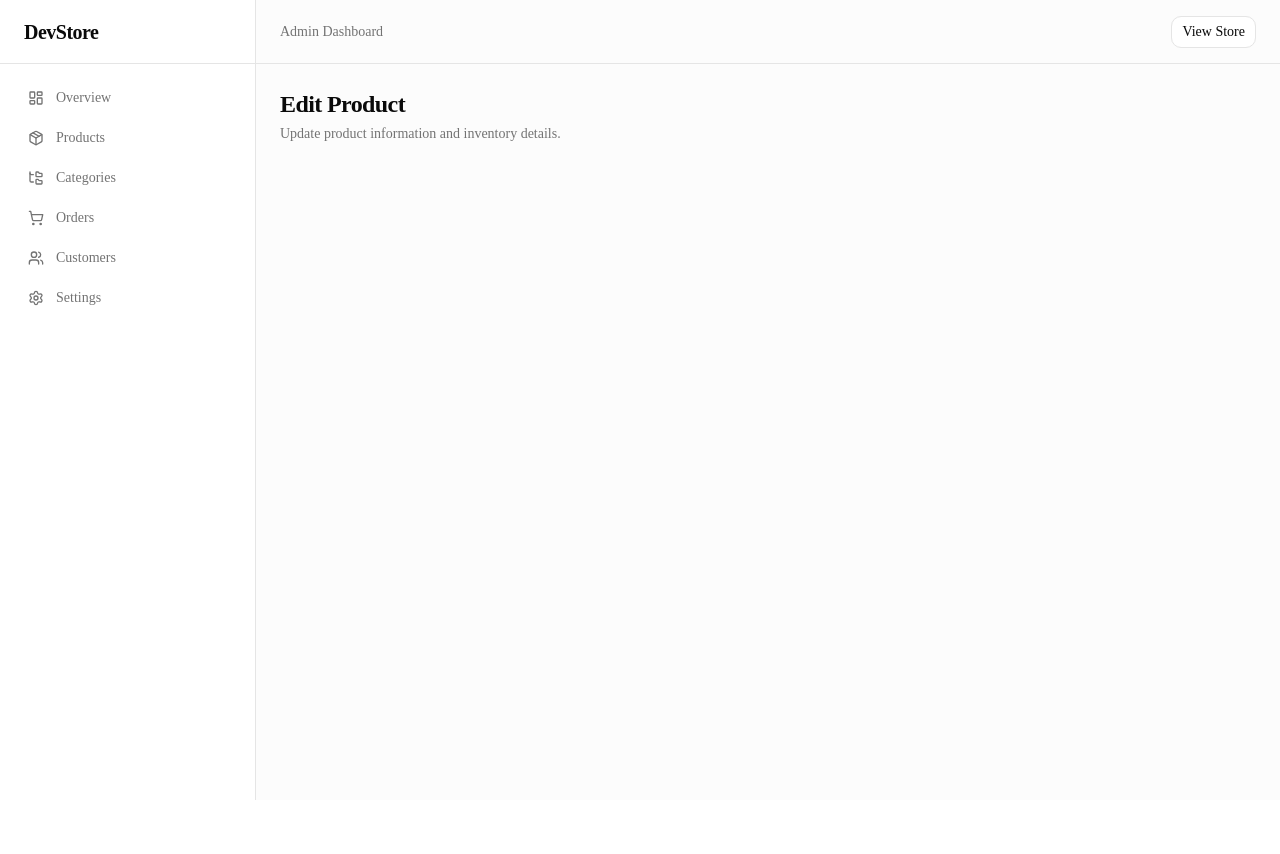
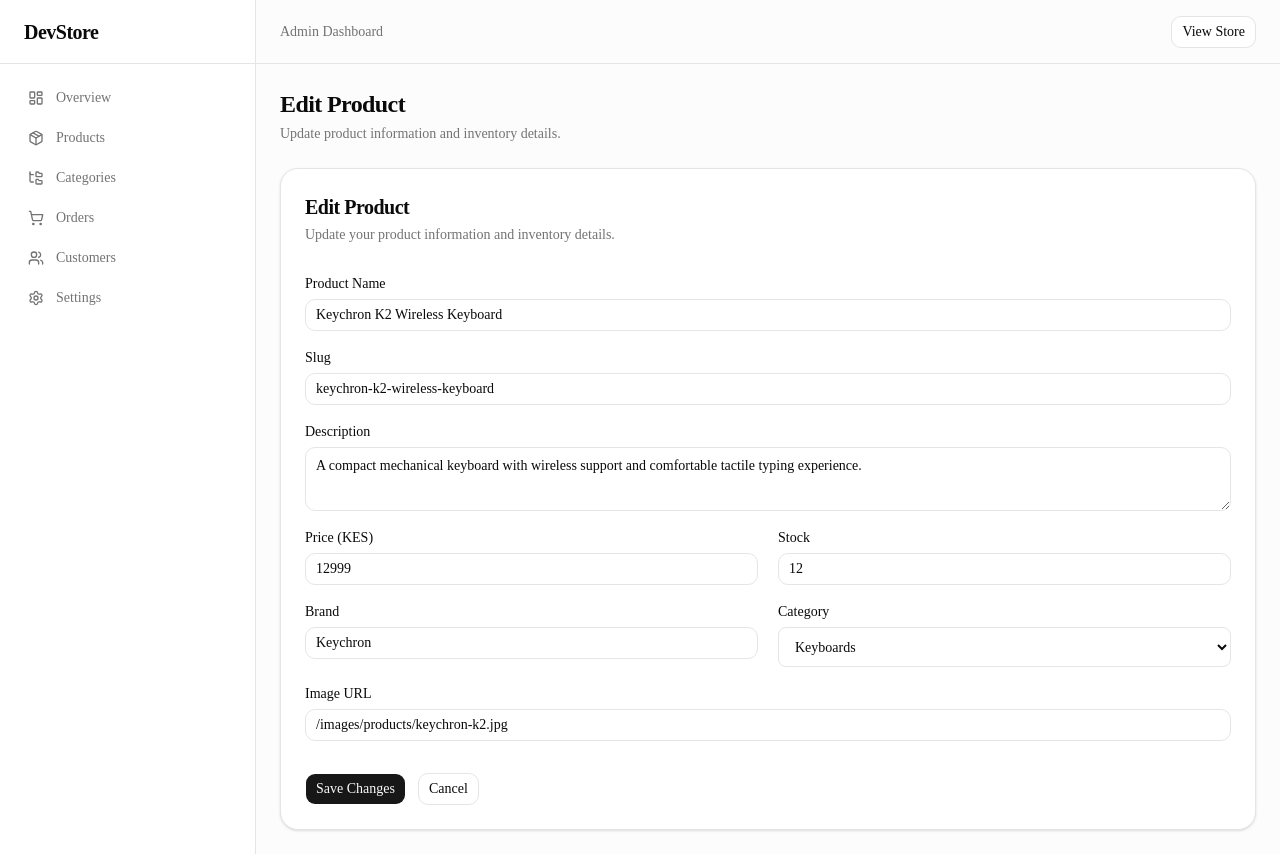
Before and after one commit to Mark23Dev/devstore, a Next.js app: page /dashboard/products/prod_1/edit in a window 1280 px wide. Before the commit the page ends 800 px from the top, so only its background shows below. Built offline with nearby package versions, Linux system fonts and the light colour scheme.

Commit message:
Add Category form and Product form in admin dashboard

```diff
--- a/src/app/(dashboard)/dashboard/categories/[id]/edit/page.tsx
+++ b/src/app/(dashboard)/dashboard/categories/[id]/edit/page.tsx
@@ -1,14 +1,40 @@
 import { DashboardShell } from "@/src/components/dashboard/DashboardShell";
+import { CategoryForm } from "@/src/components/forms/CategoryForm";
 import { PageHeader } from "@/src/components/shared/PageHeader";
+import { categories } from "@/src/data/categories";
+import { notFound } from "next/navigation";
 
 
-export default function EditCategoryPage() {
+type EditCategoryPageProps = {
+  params: {
+    id: string;
+  };
+};
+
+export default function EditCategoryPage({
+  params,
+}: EditCategoryPageProps) {
+  const category = categories.find((item) => item.id === params.id);
+
+  if (!category) {
+    notFound();
+  }
+
   return (
     <DashboardShell>
       <PageHeader
         title="Edit Category"
         description="Update category details and organization."
       />
+
+      <CategoryForm
+        mode="edit"
+        defaultValues={{
+          name: category.name,
+          slug: category.slug,
+          description: category.description,
+        }}
+      />
     </DashboardShell>
   );
 }
--- a/src/app/(dashboard)/dashboard/categories/new/page.tsx
+++ b/src/app/(dashboard)/dashboard/categories/new/page.tsx
@@ -1,4 +1,5 @@
 import { DashboardShell } from "@/src/components/dashboard/DashboardShell";
+import { CategoryForm } from "@/src/components/forms/CategoryForm";
 import { PageHeader } from "@/src/components/shared/PageHeader";
 
 
@@ -9,6 +10,8 @@
         title="Add Category"
         description="Create a new category for organizing products."
       />
+
+      <CategoryForm mode="create" />
     </DashboardShell>
   );
 }
--- a/src/app/(dashboard)/dashboard/products/[id]/edit/page.tsx
+++ b/src/app/(dashboard)/dashboard/products/[id]/edit/page.tsx
@@ -1,14 +1,45 @@
 import { DashboardShell } from "@/src/components/dashboard/DashboardShell";
+import { ProductForm } from "@/src/components/forms/ProductForm";
 import { PageHeader } from "@/src/components/shared/PageHeader";
+import { products } from "@/src/data/products";
+import { notFound } from "next/navigation";
 
 
-export default function EditProductPage() {
+type EditProductPageProps = {
+  params: {
+    id: string;
+  };
+};
+
+export default function EditProductPage({
+  params,
+}: EditProductPageProps) {
+  const product = products.find((item) => item.id === params.id);
+
+  if (!product) {
+    notFound();
+  }
+
   return (
     <DashboardShell>
       <PageHeader
         title="Edit Product"
         description="Update product information and inventory details."
       />
+
+      <ProductForm
+        mode="edit"
+        defaultValues={{
+          name: product.name,
+          slug: product.slug,
+          description: product.description,
+          price: product.price,
+          brand: product.brand,
+          stock: product.stock,
+          category: product.category,
+          image: product.image,
+        }}
+      />
     </DashboardShell>
   );
 }
--- a/src/app/(dashboard)/dashboard/products/new/page.tsx
+++ b/src/app/(dashboard)/dashboard/products/new/page.tsx
@@ -1,4 +1,5 @@
 import { DashboardShell } from "@/src/components/dashboard/DashboardShell";
+import { ProductForm } from "@/src/components/forms/ProductForm";
 import { PageHeader } from "@/src/components/shared/PageHeader";
 
 
@@ -9,6 +10,8 @@
         title="Add Product"
         description="Create a new product for your store."
       />
+
+      <ProductForm mode="create" />
     </DashboardShell>
   );
 }
--- /dev/null
+++ b/src/components/forms/CategoryForm.tsx
@@ -0,0 +1,74 @@
+import { Input } from "@/src/components/ui/input";
+import { Label } from "@/src/components/ui/label";
+import { Textarea } from "@/src/components/ui/textarea";
+import { Button } from "@/src/components/ui/button";
+
+type CategoryFormValues = {
+  name?: string;
+  slug?: string;
+  description?: string;
+};
+
+type CategoryFormProps = {
+  mode: "create" | "edit";
+  defaultValues?: CategoryFormValues;
+};
+
+export function CategoryForm({
+  mode,
+  defaultValues,
+}: CategoryFormProps) {
+  const isEdit = mode === "edit";
+
+  return (
+    <div className="space-y-8 rounded-2xl border bg-background p-6 shadow-sm">
+      <div className="space-y-1">
+        <h2 className="text-xl font-semibold tracking-tight">
+          {isEdit ? "Edit Category" : "Create Category"}
+        </h2>
+        <p className="text-sm text-muted-foreground">
+          {isEdit
+            ? "Update the category name, slug, and description."
+            : "Add a new category to organize your products."}
+        </p>
+      </div>
+
+      <div className="grid gap-5">
+        <div className="space-y-2">
+          <Label htmlFor="name">Category Name</Label>
+          <Input
+            id="name"
+            defaultValue={defaultValues?.name ?? ""}
+            placeholder="Keyboards"
+          />
+        </div>
+
+        <div className="space-y-2">
+          <Label htmlFor="slug">Slug</Label>
+          <Input
+            id="slug"
+            defaultValue={defaultValues?.slug ?? ""}
+            placeholder="keyboards"
+          />
+        </div>
+
+        <div className="space-y-2">
+          <Label htmlFor="description">Description</Label>
+          <Textarea
+            id="description"
+            defaultValue={defaultValues?.description ?? ""}
+            placeholder="Describe this category..."
+            rows={4}
+          />
+        </div>
+      </div>
+
+      <div className="flex flex-wrap gap-3">
+        <Button>{isEdit ? "Save Changes" : "Create Category"}</Button>
+        <Button variant="outline" type="button">
+          Cancel
+        </Button>
+      </div>
+    </div>
+  );
+}
--- /dev/null
+++ b/src/components/forms/ProductForm.tsx
@@ -0,0 +1,134 @@
+import { Input } from "@/src/components/ui/input";
+import { Label } from "@/src/components/ui/label";
+import { Textarea } from "@/src/components/ui/textarea";
+import { Button } from "@/src/components/ui/button";
+import { categories } from "@/src/data/categories";
+
+type ProductFormValues = {
+  name?: string;
+  slug?: string;
+  description?: string;
+  price?: number;
+  brand?: string;
+  stock?: number;
+  category?: string;
+  image?: string;
+};
+
+type ProductFormProps = {
+  mode: "create" | "edit";
+  defaultValues?: ProductFormValues;
+};
+
+export function ProductForm({
+  mode,
+  defaultValues,
+}: ProductFormProps) {
+  const isEdit = mode === "edit";
+
+  return (
+    <div className="space-y-8 rounded-2xl border bg-background p-6 shadow-sm">
+      <div className="space-y-1">
+        <h2 className="text-xl font-semibold tracking-tight">
+          {isEdit ? "Edit Product" : "Create Product"}
+        </h2>
+        <p className="text-sm text-muted-foreground">
+          {isEdit
+            ? "Update your product information and inventory details."
+            : "Add a new product to your store catalog."}
+        </p>
+      </div>
+
+      <div className="grid gap-5 md:grid-cols-2">
+        <div className="space-y-2 md:col-span-2">
+          <Label htmlFor="name">Product Name</Label>
+          <Input
+            id="name"
+            defaultValue={defaultValues?.name ?? ""}
+            placeholder="Keychron K2 Wireless Keyboard"
+          />
+        </div>
+
+        <div className="space-y-2 md:col-span-2">
+          <Label htmlFor="slug">Slug</Label>
+          <Input
+            id="slug"
+            defaultValue={defaultValues?.slug ?? ""}
+            placeholder="keychron-k2-wireless-keyboard"
+          />
+        </div>
+
+        <div className="space-y-2 md:col-span-2">
+          <Label htmlFor="description">Description</Label>
+          <Textarea
+            id="description"
+            defaultValue={defaultValues?.description ?? ""}
+            placeholder="Describe the product..."
+            rows={5}
+          />
+        </div>
+
+        <div className="space-y-2">
+          <Label htmlFor="price">Price (KES)</Label>
+          <Input
+            id="price"
+            type="number"
+            defaultValue={defaultValues?.price ?? ""}
+            placeholder="12999"
+          />
+        </div>
+
+        <div className="space-y-2">
+          <Label htmlFor="stock">Stock</Label>
+          <Input
+            id="stock"
+            type="number"
+            defaultValue={defaultValues?.stock ?? ""}
+            placeholder="12"
+          />
+        </div>
+
+        <div className="space-y-2">
+          <Label htmlFor="brand">Brand</Label>
+          <Input
+            id="brand"
+            defaultValue={defaultValues?.brand ?? ""}
+            placeholder="Keychron"
+          />
+        </div>
+
+        <div className="space-y-2">
+          <Label htmlFor="category">Category</Label>
+          <select
+            id="category"
+            defaultValue={defaultValues?.category ?? ""}
+            className="flex h-10 w-full rounded-md border bg-background px-3 py-2 text-sm"
+          >
+            <option value="">Select a category</option>
+            {categories.map((category) => (
+              <option key={category.id} value={category.name}>
+                {category.name}
+              </option>
+            ))}
+          </select>
+        </div>
+
+        <div className="space-y-2 md:col-span-2">
+          <Label htmlFor="image">Image URL</Label>
+          <Input
+            id="image"
+            defaultValue={defaultValues?.image ?? ""}
+            placeholder="/images/products/example.jpg"
+          />
+        </div>
+      </div>
+
+      <div className="flex flex-wrap gap-3">
+        <Button>{isEdit ? "Save Changes" : "Create Product"}</Button>
+        <Button variant="outline" type="button">
+          Cancel
+        </Button>
+      </div>
+    </div>
+  );
+}
```
